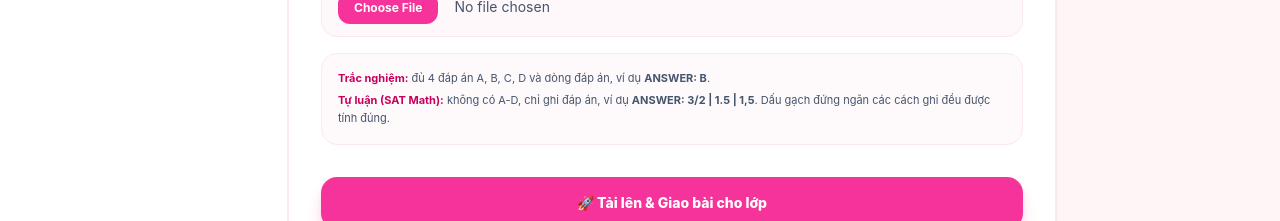
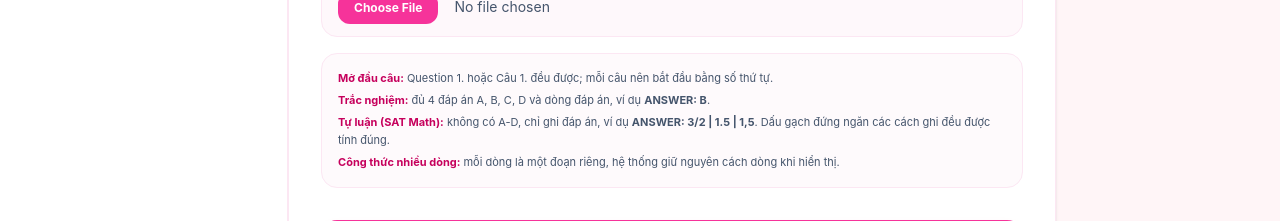
Before and after one commit to NguyenCongBaoLong/LyraSATFE, a React (Vite) app: page /teacher/upload in a window 1280 px wide. Shown: the part 515-736 px from the top of the page. Built offline with nearby package versions, Linux system fonts and the light colour scheme; no server answers.

Commit message:
docs(upload): ghi ro mau Question 1. va giu cach dong cong thuc

```diff
--- a/src/pages/teacher/TeacherUploadTest.jsx
+++ b/src/pages/teacher/TeacherUploadTest.jsx
@@ -235,8 +235,10 @@ export default function TeacherUploadTest() {
                 </div>
 
                 <div className="rounded-2xl border border-pink-100 bg-pink-50/40 p-4 text-[11px] leading-relaxed text-slate-600 space-y-1">
+                    <p><span className="font-bold text-pink-700">Mở đầu câu:</span> Question 1. hoặc Câu 1. đều được; mỗi câu nên bắt đầu bằng số thứ tự.</p>
                     <p><span className="font-bold text-pink-700">Trắc nghiệm:</span> đủ 4 đáp án A, B, C, D và dòng đáp án, ví dụ <span className="font-bold">ANSWER: B</span>.</p>
                     <p><span className="font-bold text-pink-700">Tự luận (SAT Math):</span> không có A-D, chỉ ghi đáp án, ví dụ <span className="font-bold">ANSWER: 3/2 | 1.5 | 1,5</span>. Dấu gạch đứng ngăn các cách ghi đều được tính đúng.</p>
+                    <p><span className="font-bold text-pink-700">Công thức nhiều dòng:</span> mỗi dòng là một đoạn riêng, hệ thống giữ nguyên cách dòng khi hiển thị.</p>
                 </div>
 
                 <button
```
